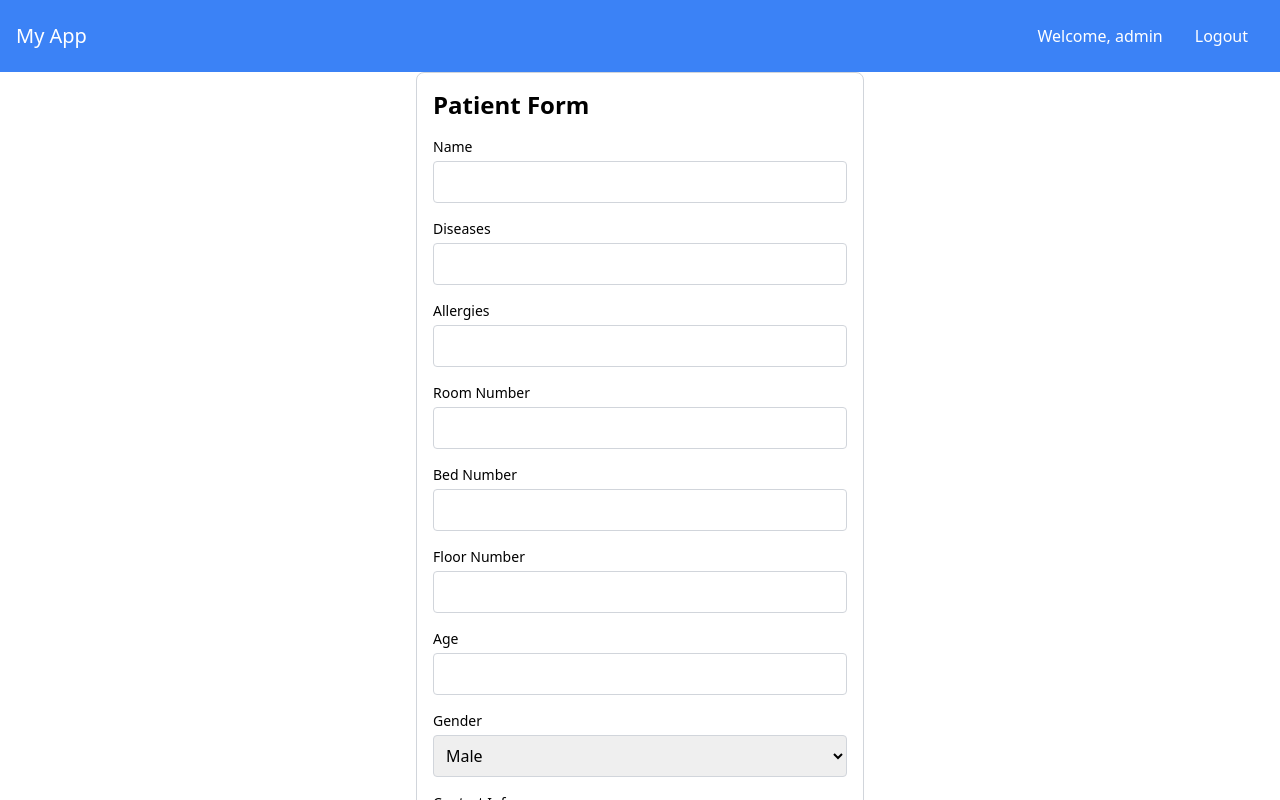
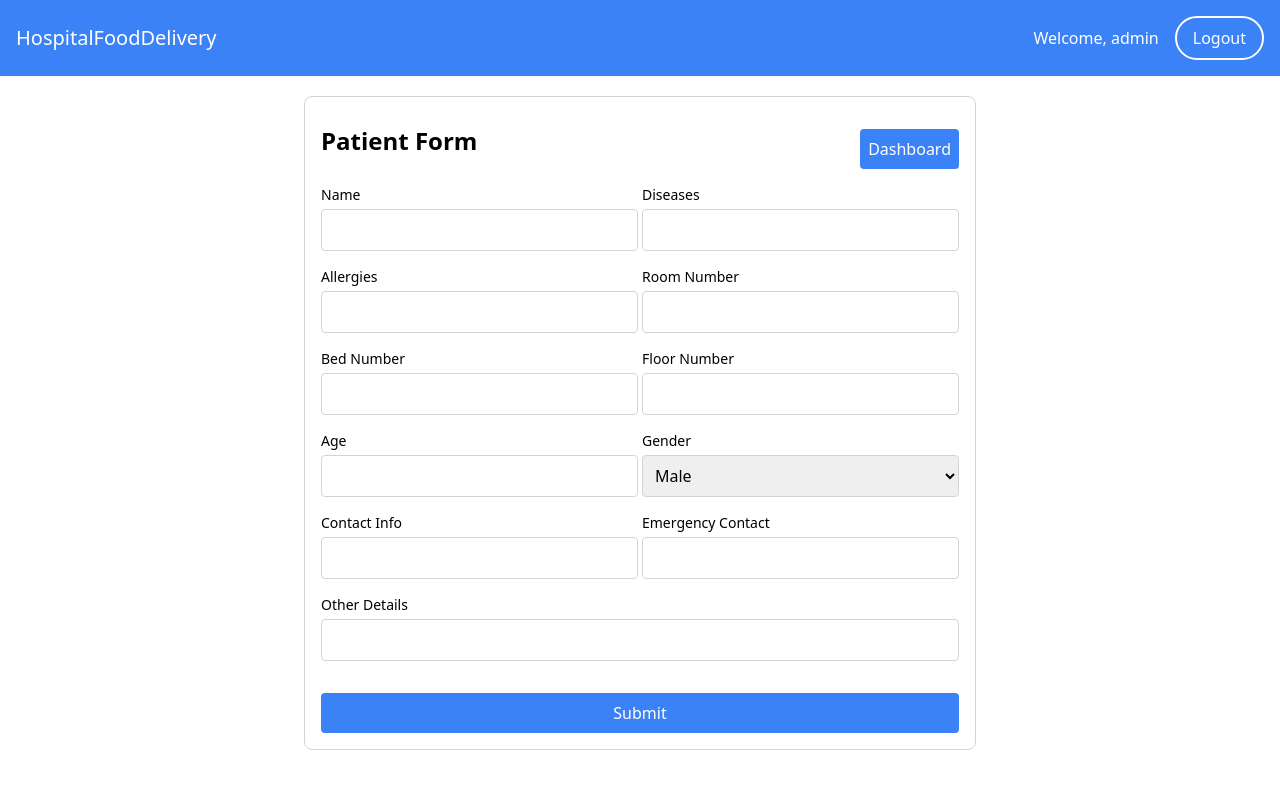
Before and after one commit to Yashwadkar2121/hospital-food-management, a React (Vite) app in the folder client/: page /addpatient in a window 1280 px wide. Shown: the top 800 px of the page. Built offline with nearby package versions, Linux system fonts and the light colour scheme; sample sign-in values are in the browser's storage.

Commit message:
solve normal fixes

```diff
--- a/client/src/components/Navbar.jsx
+++ b/client/src/components/Navbar.jsx
@@ -9,26 +9,26 @@ const Navbar = () => {
   const handleLogout = () => {
     localStorage.removeItem("token");
     localStorage.removeItem("role");
-    navigate("/login"); // Redirect to login page
+    navigate("/login");
   };
 
   return (
     <nav className="bg-blue-500 p-4">
       <div className="flex justify-between items-center">
-        <div className="text-white text-xl">My App</div>
+        <div className="text-white text-xl">HospitalFoodDelivery</div>
         <div>
           {/* Show Login/Signup or Logout based on user authentication */}
           {!token ? (
             <>
               <Link
                 to="/login"
-                className="text-white px-4 py-2 rounded hover:bg-blue-700"
+                className="text-white px-4 py-2 rounded-full bg-blue-500 hover:bg-blue-600 border-white border-2"
               >
                 Login
               </Link>
               <Link
                 to="/signup"
-                className="text-white px-4 py-2 rounded hover:bg-blue-700 ml-4"
+                className="text-white px-4 py-2 rounded-full bg-blue-500 hover:bg-blue-600 border-white border-2 ml-4"
               >
                 Signup
               </Link>
@@ -38,7 +38,7 @@ const Navbar = () => {
               <span className="text-white mr-4">Welcome, {role}</span>
               <button
                 onClick={handleLogout}
-                className="text-white px-4 py-2 rounded hover:bg-blue-700"
+                className="text-white px-4 py-2 rounded-full bg-blue-500 hover:bg-blue-600 border-white border-2"
               >
                 Logout
               </button>
--- a/client/src/page/Admin/Dashboard.jsx
+++ b/client/src/page/Admin/Dashboard.jsx
@@ -179,13 +179,13 @@ const Dashboard = () => {
                 Allergies
               </th>
               <th className="border px-4 py-2 text-center whitespace-nowrap">
-                Room Number
+                Room No.
               </th>
               <th className="border px-4 py-2 text-center whitespace-nowrap">
-                Bed Number
+                Bed No.
               </th>
               <th className="border px-4 py-2 text-center whitespace-nowrap">
-                Floor Number
+                Floor No.
               </th>
               <th className="border px-4 py-2 text-center whitespace-nowrap">
                 Age
@@ -194,10 +194,10 @@ const Dashboard = () => {
                 Gender
               </th>
               <th className="border px-4 py-2 text-center whitespace-nowrap">
-                Contact Info
+                Contact
               </th>
               <th className="border px-4 py-2 text-center whitespace-nowrap">
-                Emergency Contact
+                Emergency No.
               </th>
               <th className="border px-4 py-2 text-center whitespace-nowrap">
                 Morning Meal
@@ -246,7 +246,7 @@ const Dashboard = () => {
                     : "Meals not added"}
                 </td>
 
-                <td className="border px-4 py-2">
+                <td className="border px-4 py-2 space-x-2">
                   <button className="p-2 bg-gray-500 rounded text-blue-50">
                     <Link to={`/adddiet/${patient._id}`}>Add Diet</Link>
                   </button>
--- a/client/src/page/Admin/PatientForm.jsx
+++ b/client/src/page/Admin/PatientForm.jsx
@@ -1,5 +1,6 @@
 import { useState } from "react";
 import axios from "axios";
+import { Link, useNavigate } from "react-router-dom";
 
 const PatientForm = () => {
   const [formData, setFormData] = useState({
@@ -23,7 +24,7 @@ const PatientForm = () => {
       [name]: value,
     }));
   };
-
+  const navigate = useNavigate();
   const handleSubmit = async (e) => {
     e.preventDefault();
     try {
@@ -45,20 +46,30 @@ const PatientForm = () => {
         emergencyContact: "",
         otherDetails: "",
       });
-      console.log(response);
+      // console.log(response);
+      navigate("/admin");
     } catch (err) {
       console.error("Error creating patient:", err);
-      alert("Failed to create patient");
     }
   };
 
   return (
     <form
       onSubmit={handleSubmit}
-      className="max-w-md mx-auto p-4 border border-gray-300 rounded-lg"
+      className="max-w-2xl mx-auto p-4 border border-gray-300 rounded-lg mt-5"
     >
-      <h2 className="text-2xl font-semibold mb-4">Patient Form</h2>
-      <div className="mb-4">
+      <div className="flex justify-between items-center mb-4">
+        <h2 className="text-2xl font-semibold ">Patient Form</h2>
+        <button
+          type="button"
+          className=" bg-blue-500 text-white p-2 rounded mt-4"
+        >
+          <Link to="/admin">Dashboard</Link>
+        </button>
+      </div>
+      {/* Pair inputs in rows */}
+      <div className="flex items-center gap-1 mb-4">
+        <div className="flex-1">
           <label htmlFor="name" className="block text-sm font-medium">
             Name
           </label>
@@ -72,7 +83,7 @@ const PatientForm = () => {
             required
           />
         </div>
-      <div className="mb-4">
+        <div className="flex-1">
           <label htmlFor="diseases" className="block text-sm font-medium">
             Diseases
           </label>
@@ -85,7 +96,10 @@ const PatientForm = () => {
             className="w-full p-2 border border-gray-300 rounded mt-1"
           />
         </div>
-      <div className="mb-4">
+      </div>
+
+      <div className="flex items-center gap-1 mb-4">
+        <div className="flex-1">
           <label htmlFor="allergies" className="block text-sm font-medium">
             Allergies
           </label>
@@ -98,7 +112,7 @@ const PatientForm = () => {
             className="w-full p-2 border border-gray-300 rounded mt-1"
           />
         </div>
-      <div className="mb-4">
+        <div className="flex-1">
           <label htmlFor="roomNumber" className="block text-sm font-medium">
             Room Number
           </label>
@@ -112,7 +126,10 @@ const PatientForm = () => {
             required
           />
         </div>
-      <div className="mb-4">
+      </div>
+
+      <div className="flex items-center gap-1 mb-4">
+        <div className="flex-1">
           <label htmlFor="bedNumber" className="block text-sm font-medium">
             Bed Number
           </label>
@@ -126,7 +143,7 @@ const PatientForm = () => {
             required
           />
         </div>
-      <div className="mb-4">
+        <div className="flex-1">
           <label htmlFor="floorNumber" className="block text-sm font-medium">
             Floor Number
           </label>
@@ -140,7 +157,10 @@ const PatientForm = () => {
             required
           />
         </div>
-      <div className="mb-4">
+      </div>
+
+      <div className="flex items-center gap-1 mb-4">
+        <div className="flex-1">
           <label htmlFor="age" className="block text-sm font-medium">
             Age
           </label>
@@ -155,7 +175,7 @@ const PatientForm = () => {
             min="0"
           />
         </div>
-      <div className="mb-4">
+        <div className="flex-1">
           <label htmlFor="gender" className="block text-sm font-medium">
             Gender
           </label>
@@ -171,7 +191,10 @@ const PatientForm = () => {
             <option value="Other">Other</option>
           </select>
         </div>
-      <div className="mb-4">
+      </div>
+
+      <div className="flex items-center gap-1 mb-4">
+        <div className="flex-1">
           <label htmlFor="contactInfo" className="block text-sm font-medium">
             Contact Info
           </label>
@@ -185,8 +208,11 @@ const PatientForm = () => {
             required
           />
         </div>
-      <div className="mb-4">
-        <label htmlFor="emergencyContact" className="block text-sm font-medium">
+        <div className="flex-1">
+          <label
+            htmlFor="emergencyContact"
+            className="block text-sm font-medium"
+          >
             Emergency Contact
           </label>
           <input
@@ -199,6 +225,9 @@ const PatientForm = () => {
             required
           />
         </div>
+      </div>
+
+      {/* The 11th input */}
       <div className="mb-4">
         <label htmlFor="otherDetails" className="block text-sm font-medium">
           Other Details
@@ -212,6 +241,7 @@ const PatientForm = () => {
           className="w-full p-2 border border-gray-300 rounded mt-1"
         />
       </div>
+
       <button
         type="submit"
         className="w-full bg-blue-500 text-white p-2 rounded mt-4"
```
Lines whose indentation alone changed are shown as unchanged.
